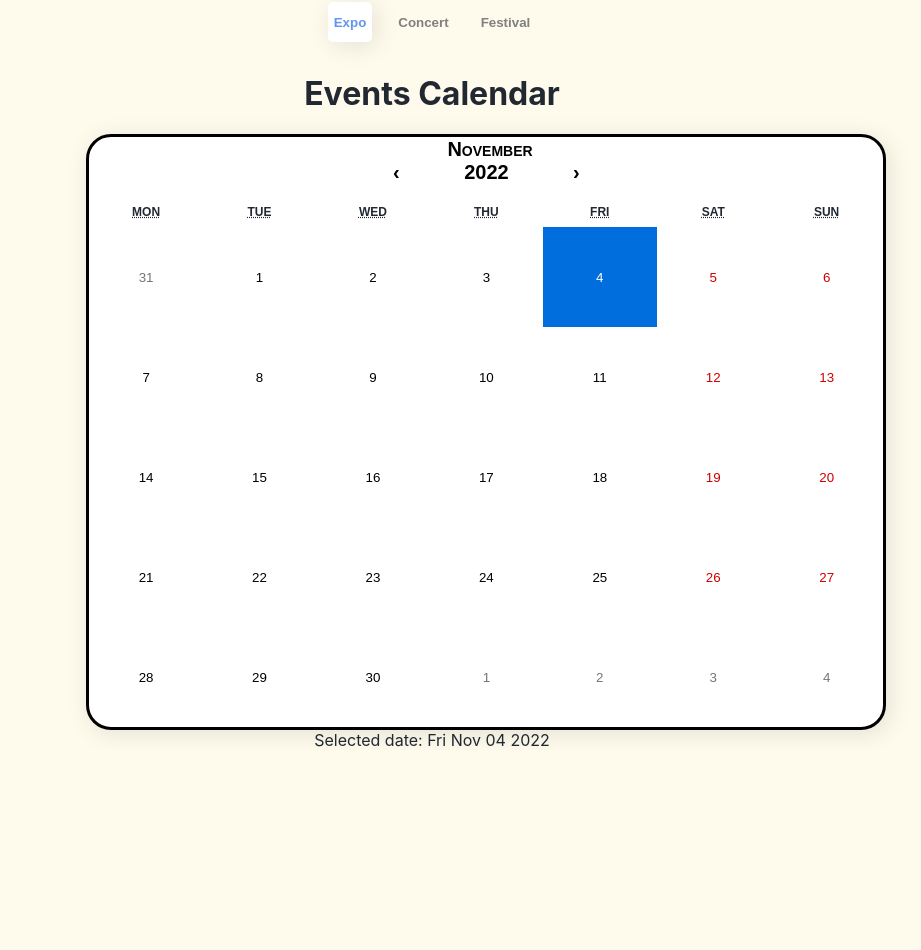
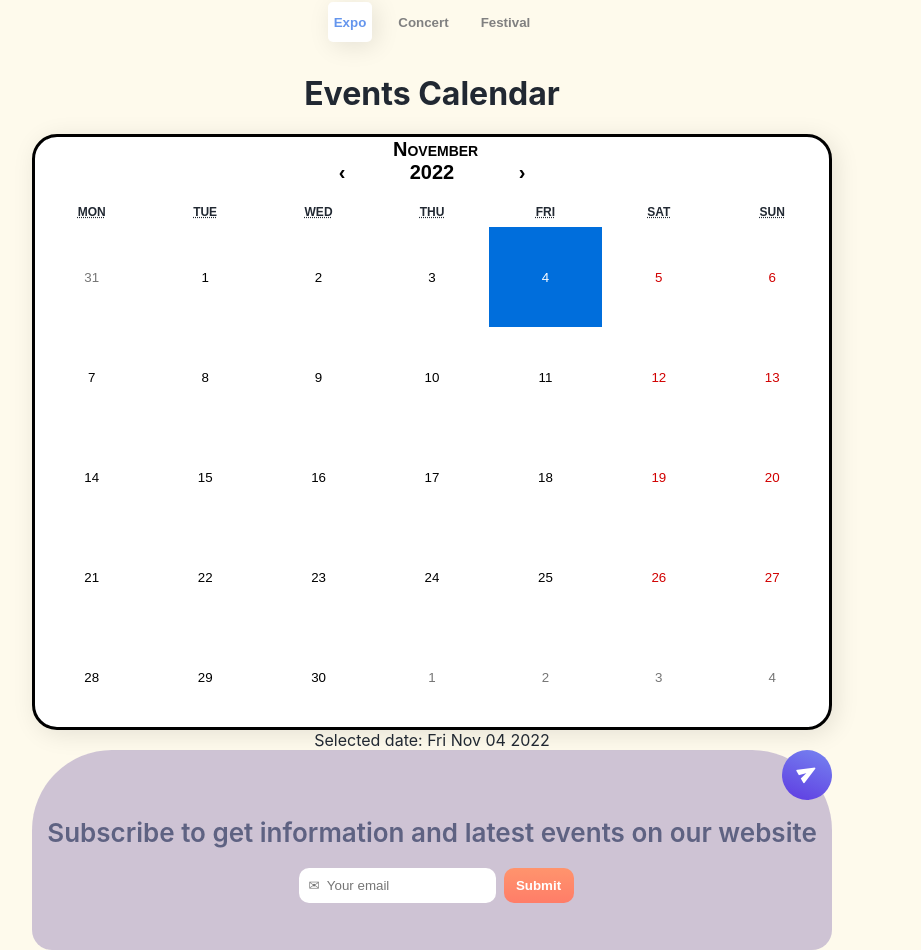
Before and after one commit to KZwolski/CodeCool-Project-Grande, a React (Create React App) app in the folder frontend/event-helper/: page /home in a window 1280 px wide. Shown: the part 239-1189 px from the top of the page, without its empty margins (208-1129 px from the left). Before the commit the page ends 989 px from the top, so only its background shows below. Built offline with nearby package versions, Linux system fonts and the light colour scheme; no server answers.

Commit message:
Calendar section added on main page

```diff
--- a/frontend/event-helper/public/index.html
+++ b/frontend/event-helper/public/index.html
@@ -10,6 +10,7 @@
       content="Web site created using create-react-app"
     />
     <link rel="stylesheet" href="https://fonts.googleapis.com/css2?family=Material+Symbols+Outlined:opsz,wght,FILL,GRAD@20..48,100..700,0..1,-50..200" />
+    <link rel="stylesheet" href="https://fonts.googleapis.com/css2?family=Material+Symbols+Rounded:opsz,wght,FILL,GRAD@20..48,100..700,0..1,-50..200" />
     <link rel="apple-touch-icon" href="%PUBLIC_URL%/logo192.png" />
     <!--
       manifest.json provides metadata used when your web app is installed on a
--- a/frontend/event-helper/src/App.css
+++ b/frontend/event-helper/src/App.css
@@ -221,7 +221,7 @@ img {
 
 .react-calendar {
   width: 800px;
-  margin-left: 23%;
+  margin: auto;
   max-width: 100%;
   background: white;
   border-radius: 25px;
@@ -354,3 +354,66 @@ img {
 .react-calendar__month-view__days__day{
   border: solid black 1px;
 }
+.subscribe-panel{
+  width: 800px;
+  height: 200px;
+  background: rgba(170, 154, 194, 0.56);
+  margin: auto;
+  border-radius: 80px 80px 20px 20px;
+  text-align: center;
+
+}
+.letter-icon{
+  background: linear-gradient(201.65deg, #747DEF 10.27%, #5E3BE1 100%);
+  width: 50px;
+  height: 50px;
+  float:right;
+  border-radius: 40px;
+
+}
+ .material-symbols-rounded {
+   font-variation-settings: 'FILL' 1,
+   'wght' 400,
+   'GRAD' 0,
+   'opsz' 48
+ }
+
+.send-icon{
+  transform: rotate(-30deg);
+  color: white;
+  margin-left: 5%;
+  margin-top: 20%;
+}
+
+.subscription-text{
+  justify-content: center;
+  font-style: normal;
+  font-weight: 600;
+  font-size: 26px;
+  line-height: 54px;
+  /* identical to box height, or 164% */
+  padding-top: 7%;
+  text-align: center;
+
+  /* TEXT CLR */
+
+  color: #5E6282;
+
+}
+#emails{
+  border-radius: 10px;
+  border: none;
+  height: 35px;
+  padding: 10px;
+  margin: 1%;
+}
+.submit-email{
+  background: linear-gradient(180deg, #FF946D 0%, #FF7D68 100%);
+  border-radius: 10px;
+  height:35px;
+  font-weight: bold;
+  border: none;
+  color: white;
+  width: 70px;
+  cursor: pointer;
+}
--- a/frontend/event-helper/src/components/EventTile.js
+++ b/frontend/event-helper/src/components/EventTile.js
@@ -1,6 +1,6 @@
 
 export default function EventTile(props) {
-    return <div className="event-tile">
+    return (<div className="event-tile">
         <div className="event-photo-tile">
             <div className="event-rating-tile">
                 <div className="star">★</div>
@@ -12,7 +12,7 @@ export default function EventTile(props) {
             <span className="material-symbols-outlined location-symbol">location_on</span>
             <div className="location-text">{props.location}</div>
         </div>
-    </div>
+    </div>)
 
 
 }
--- /dev/null
+++ b/frontend/event-helper/src/components/SubscribePanel.js
@@ -0,0 +1,16 @@
+export default function SubscribePanel() {
+
+
+    return (
+        <div className="subscribe-panel">
+            <div className="letter-icon">
+                <div className="send-icon">
+                    <span className="material-symbols-rounded">send</span>
+                </div>
+            </div>
+            <div className="subscription-text">Subscribe to get information and latest events on our website</div>
+            <input type="email" id="emails" placeholder="✉  Your email" name="emails" multiple></input>
+            <button className="submit-email" type="submit">Submit</button>
+        </div>
+    )
+}
--- a/frontend/event-helper/src/pages/MainPage.js
+++ b/frontend/event-helper/src/pages/MainPage.js
@@ -2,12 +2,9 @@ import Navbar from "../components/Navbar";
 import NewestEvents from "../components/NewestEvents";
 import RecommendedEvents from "../components/RecommendedEvents";
 import CalendarTile from "../components/CalendarTile";
-import Calendar from "react-calendar";
-import React,{useState} from "react";
+import SubscribePanel from "../components/SubscribePanel";
 
 export default function MainPage() {
-
-    const [date, setDate] = useState(new Date());
 
     return (
         <div>
@@ -17,6 +14,7 @@ export default function MainPage() {
             <h1>Recommended Events</h1>
             <RecommendedEvents/>
             <CalendarTile/>
+            <SubscribePanel/>
         </div>
     )
 
```
